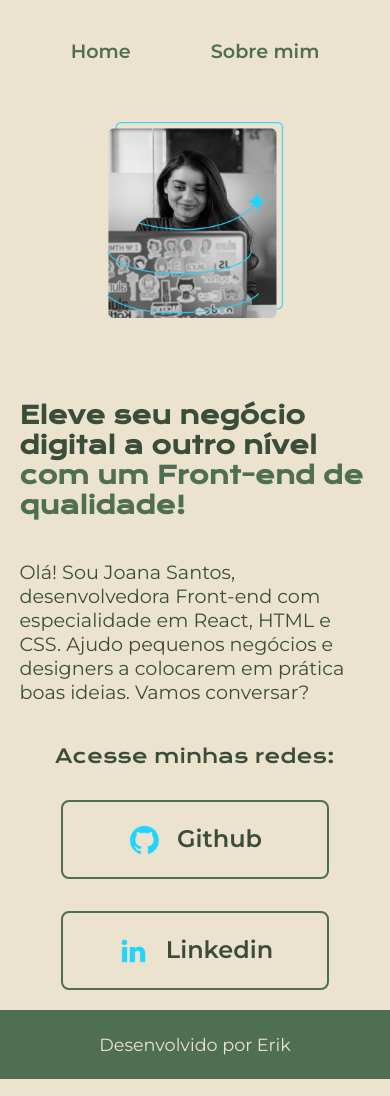
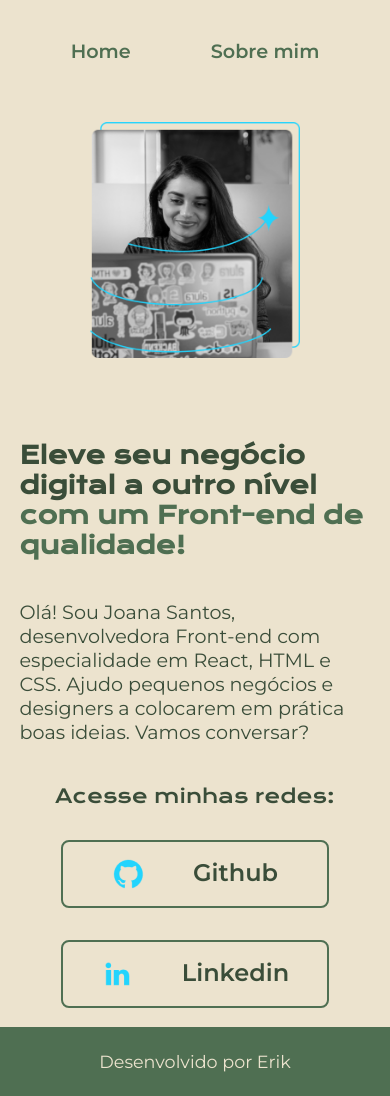
Before and after one commit to hubErik4/portfolio, a plain HTML site: page index.html in a window 390 px wide. Drawn offline with nearby package versions, Linux system fonts and the light colour scheme.

Commit message:
Update style.css

```diff
--- a/styles/style.css
+++ b/styles/style.css
@@ -155,8 +155,14 @@ body{
 
     .cabecalho__menu__link {
         font-size : 1.2rem;
+    }
 
-    /* .apresentacao__imagem {
-        width: 90%;
-    } */
+    .apresentacao__links__navegacao {
+        gap : 3rem;
+        padding: 16px 0;
+    }
+
+     .apresentacao__imagem {
+        width: 60%;
+    }
 }
```
